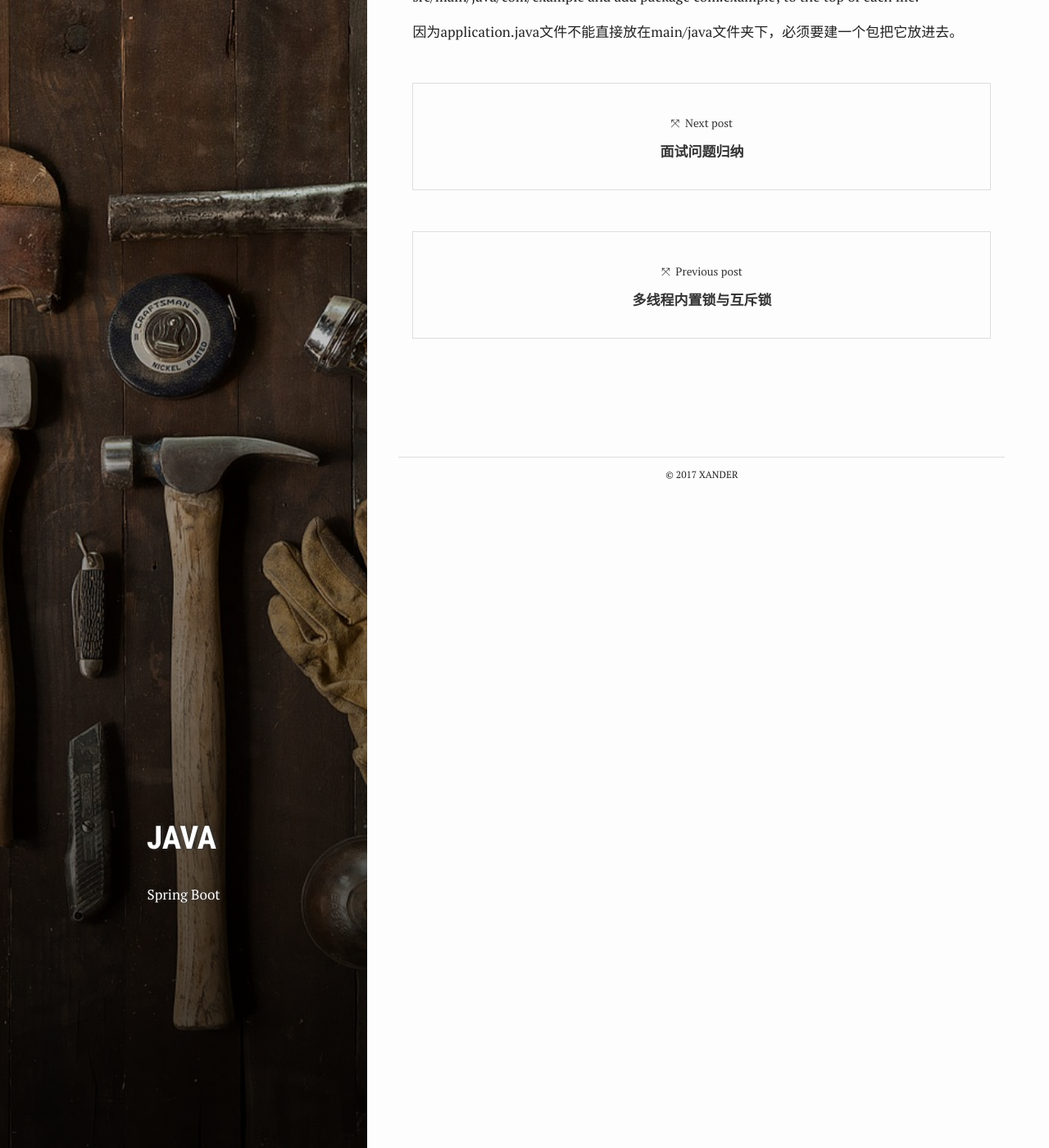
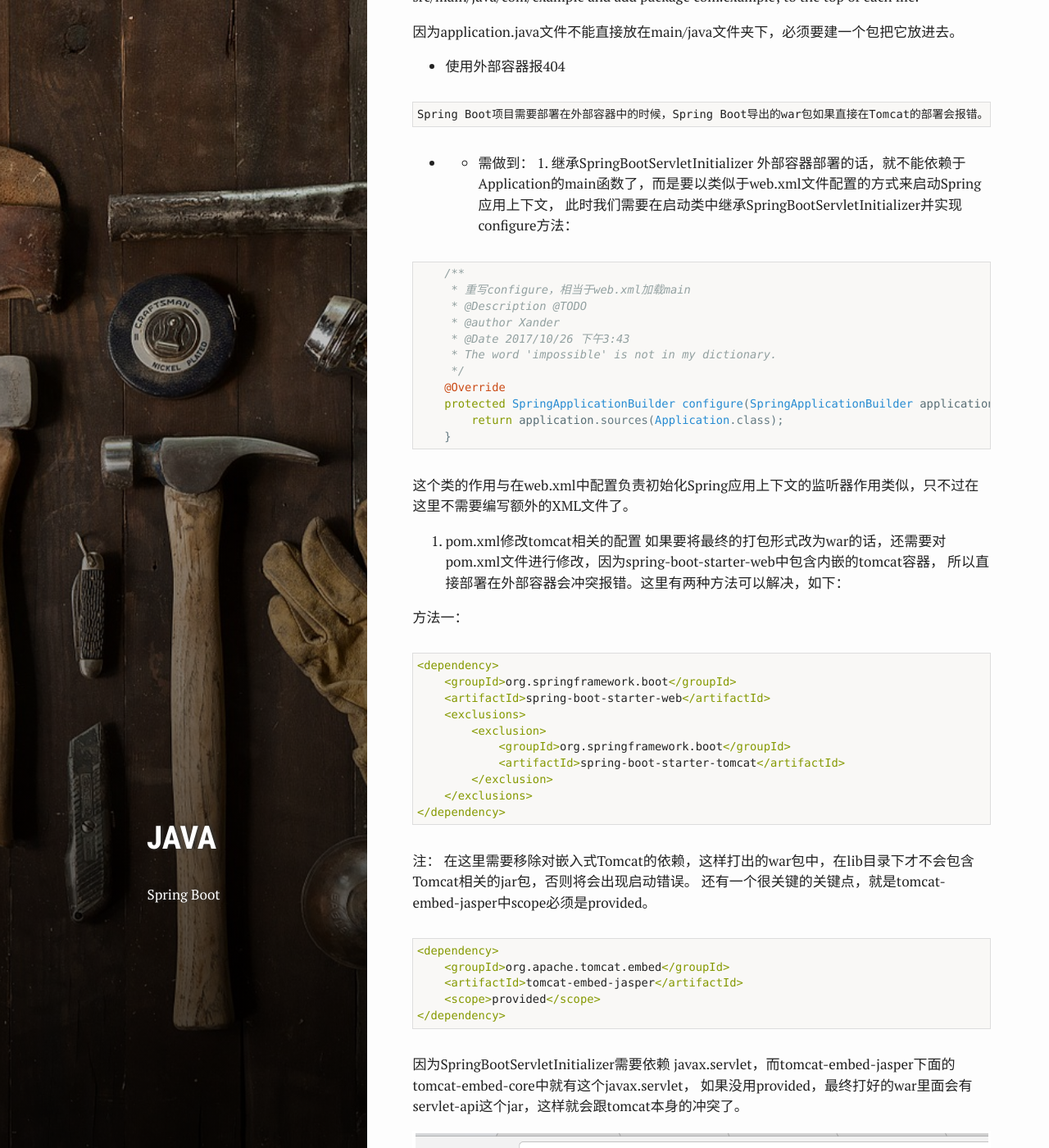
Before and after one commit to yyxiao/yyxiao.github.io, a Jekyll site: the page built from _posts/2017-06-04-Spring Boot 搭配踩坑.md, in a window 1280 px wide and 1400 px high, scrolled down 1084 px. Shown: the whole window at 82% size. Built offline with Jekyll 4.4.1, drawn with Linux system fonts in a browser that asks for light colours.

Commit message:
update springBoot

````diff
--- a/_posts/2017-06-04-Spring Boot 搭配踩坑.md
+++ b/_posts/2017-06-04-Spring Boot 搭配踩坑.md
@@ -37,3 +37,69 @@ You need to move your code into a package of its own. For example, move your .ja
 and add package com.example; to the top of each file.
 
 因为application.java文件不能直接放在main/java文件夹下，必须要建一个包把它放进去。
+
+* 使用外部容器报404
+
+```
+Spring Boot项目需要部署在外部容器中的时候，Spring Boot导出的war包如果直接在Tomcat的部署会报错。
+```
+
+* * 需做到：
+1. 继承SpringBootServletInitializer
+   外部容器部署的话，就不能依赖于Application的main函数了，而是要以类似于web.xml文件配置的方式来启动Spring应用上下文，
+   此时我们需要在启动类中继承SpringBootServletInitializer并实现configure方法：
+
+```java
+    /**
+     * 重写configure，相当于web.xml加载main
+     * @Description @TODO
+     * @author Xander
+     * @Date 2017/10/26 下午3:43
+     * The word 'impossible' is not in my dictionary.
+     */
+    @Override
+    protected SpringApplicationBuilder configure(SpringApplicationBuilder application) {
+        return application.sources(Application.class);
+    }
+```
+
+这个类的作用与在web.xml中配置负责初始化Spring应用上下文的监听器作用类似，只不过在这里不需要编写额外的XML文件了。
+
+2. pom.xml修改tomcat相关的配置
+   如果要将最终的打包形式改为war的话，还需要对pom.xml文件进行修改，因为spring-boot-starter-web中包含内嵌的tomcat容器，
+   所以直接部署在外部容器会冲突报错。这里有两种方法可以解决，如下：
+
+方法一：
+```xml
+<dependency>
+    <groupId>org.springframework.boot</groupId>
+    <artifactId>spring-boot-starter-web</artifactId>
+    <exclusions>
+        <exclusion>
+            <groupId>org.springframework.boot</groupId>
+            <artifactId>spring-boot-starter-tomcat</artifactId>
+        </exclusion>
+    </exclusions>
+</dependency>
+```
+
+注：
+在这里需要移除对嵌入式Tomcat的依赖，这样打出的war包中，在lib目录下才不会包含Tomcat相关的jar包，否则将会出现启动错误。
+还有一个很关键的关键点，就是tomcat-embed-jasper中scope必须是provided。
+
+```xml
+<dependency>
+    <groupId>org.apache.tomcat.embed</groupId>
+    <artifactId>tomcat-embed-jasper</artifactId>
+    <scope>provided</scope>
+</dependency>
+```
+因为SpringBootServletInitializer需要依赖 javax.servlet，而tomcat-embed-jasper下面的tomcat-embed-core中就有这个javax.servlet，
+如果没用provided，最终打好的war里面会有servlet-api这个jar，这样就会跟tomcat本身的冲突了。
+
+
+[![2]({{ site.images }}/post/170604/2.png)]({{ site.images }}/post/170604/2.png)
+
+注意配置idea
+
+[![3]({{ site.images }}/post/170604/3.png)]({{ site.images }}/post/170604/3.png)
````
Also changed, not shown: assets/images/post/170604/2.png (added), assets/images/post/170604/3.png (added).
